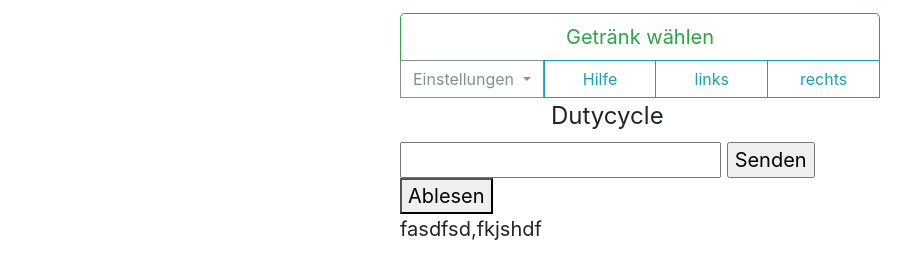
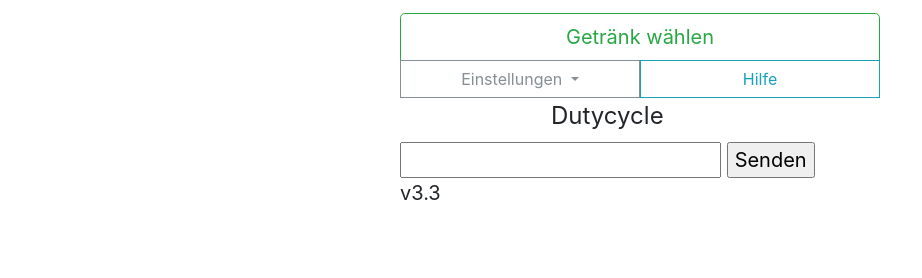
Before and after one commit to Mareise/Tests-NodeJS-Express, a website: page Public/StartPage.html in a window 1280 px wide. Shown: the part 118-396 px from the top of the page, without its empty margins (0-922 px from the left). Drawn offline with Linux system fonts and the light colour scheme.

Commit message:
kleine Änderungen

```diff
--- a/Public/Cocktail_Script.js
+++ b/Public/Cocktail_Script.js
@@ -13,9 +13,3 @@ function myFunction_warning() {
     console.log('Hallo');
 
 };
-
-function Motor() {
-    var dt = require('./myfirstmodule');
-
-    dt.Motor;
-}
--- a/Public/StartPage.html
+++ b/Public/StartPage.html
@@ -30,11 +30,8 @@
                 <div class="dropdown-menu">
                     <a class="dropdown-item" href="KonfigurationPage.html">Konfiguration</a>
                     <a class="dropdown-item" href="#">Allgemein</a>
-                    <a class="dropdown-item">Test</a>
                 </div>
                 <button type="button" onclick="myFunction()" class="btn btn-outline-info">Hilfe</button>
-                <button type="button" onclick="links1()" class="btn btn-outline-info">links</button>
-                <button type="button" onclick="rechts()" class="btn btn-outline-info">rechts</button>
             </div>
             <form  method="GET">
                 <fieldset>
@@ -46,11 +43,9 @@
 
             <div id="demo"></div>
 
-            <button onclick="ablesen()">Ablesen</button>
 
 
-
-            fasdfsd,fkjshdf
+            v3.3
 
 
     </center>
--- a/Public/StartPage_script.js
+++ b/Public/StartPage_script.js
@@ -22,77 +22,3 @@ function myFunction() {
 
     xhttp.send();
 }
-
-
-function links1() {
-    let richtung = 1
-    console.log("Richtung = " + richtung);
-    let xhttp = new XMLHttpRequest();
-
-    let query = "/Test/richtung/" + richtung;
-    console.log(query);
-    xhttp.open("GET", query, true);
-
-    xhttp.onload = function () {
-        if (this.status == 200) {
-            console.log("JUHUUUUUUUUUU")
-            document.getElementById('demo').innerHTML = this.status
-        } else {
-            console.log("buuu")
-            document.getElementById('demo').innerHTML = "Fehler"
-        }
-    }
-    xhttp.onerror = function () {
-        console.log("Error")
-    }
-
-
-    xhttp.send();
-}
-
-function rechts() {
-    let richtung = 2
-    console.log("Richtung = " + richtung);
-    let xhttp = new XMLHttpRequest();
-
-    let query = "/Test/richtung/" + richtung;
-    console.log(query);
-    xhttp.open("GET", query, true);
-
-    xhttp.onload = function () {
-        if (this.status == 200) {
-            console.log("JUHUUUUUUUUUU")
-            document.getElementById('demo').innerHTML = this.status
-        } else {
-            console.log("buuu")
-            document.getElementById('demo').innerHTML = "Fehler"
-        }
-    }
-    xhttp.onerror = function () {
-        console.log("Error")
-    }
-
-
-    xhttp.send();
-}
-
-function ablesen() {
-    let xhttp = new XMLHttpRequest();
-    let query = "/Test/ablesen/";
-
-    xhttp.open("GET", query, true)
-    xhttp.onload = function () {
-        if (this.status == 200) {
-            console.log("JUHUUUUUUUUUU")
-            document.getElementById('demo').innerHTML = this.responseText
-        } else {
-            console.log("buuu")
-            document.getElementById('demo').innerHTML = "Fehler"
-        }
-    }
-    xhttp.onerror = function () {
-        console.log("Error")
-    }
-
-    xhttp.send();
-}
--- a/Server.js
+++ b/Server.js
@@ -216,8 +216,6 @@ function MotorBeschleunigen(kanal) {
 	return true
 }
 
-
-
 // -------------------------------------------------------------------------
 
 raspi.init(function () {
```
Also changed, not shown: Public/CocktailPage.html (+0 -2 lines), Public/LongdrinkPage.html (+1 -1 lines), Public/Longdrink_Script.js (+12 -60 lines).
